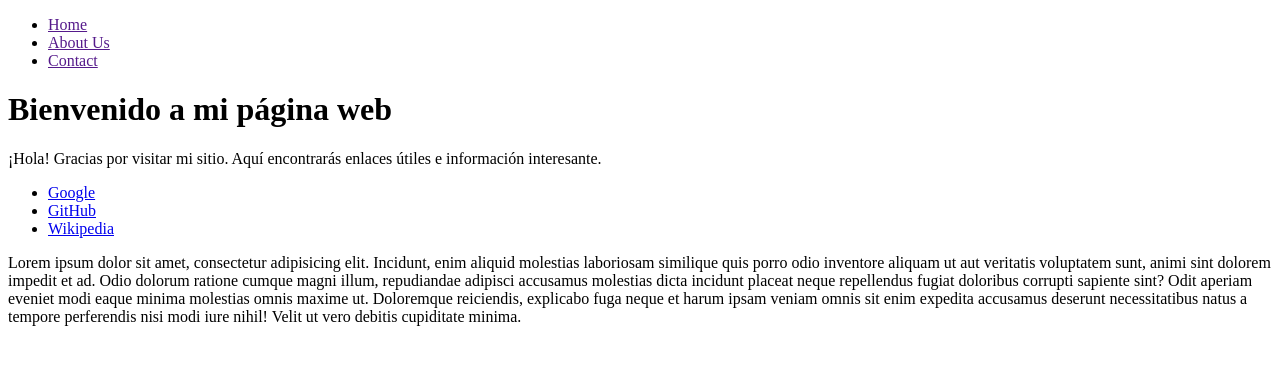
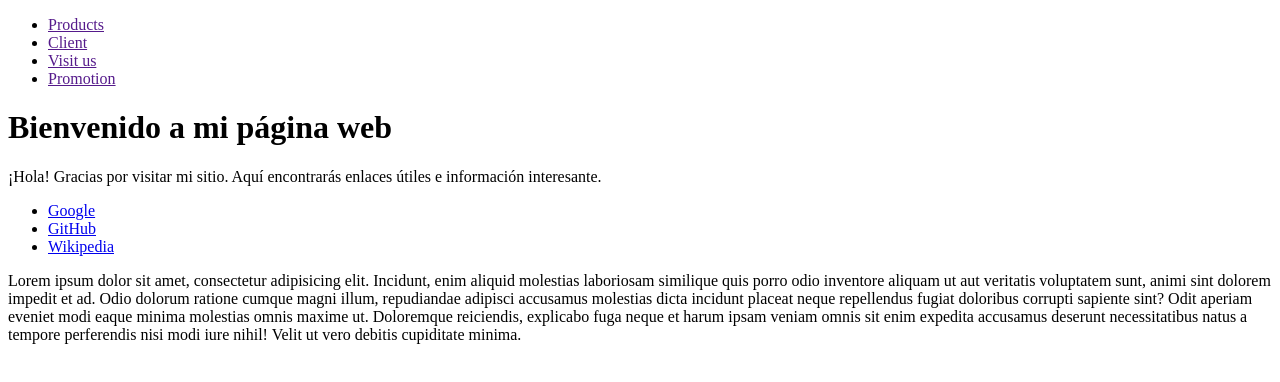
Before and after one commit to Jonathan-Pierre/Mounian-Art, a plain HTML site: page index.html in a window 1280 px wide. Drawn offline with Linux system fonts and the light colour scheme.

Commit message:
header con promotion and visit u

```diff
--- a/index.html
+++ b/index.html
@@ -9,13 +9,16 @@
         <nav>
             <ul>
                 <li>
-                    <a href="">Home</a>
+                    <a href="">Products</a>
                 </li>
                 <li>
-                    <a href="">About Us</a>
+                    <a href="">Client</a>
                 </li>
                 <li>
-                    <a href="">Contact</a>
+                    <a href="">Visit us</a>
+                </li>
+                <li>
+                    <a href="">Promotion</a>
                 </li>
             </ul>
         </nav>
```
